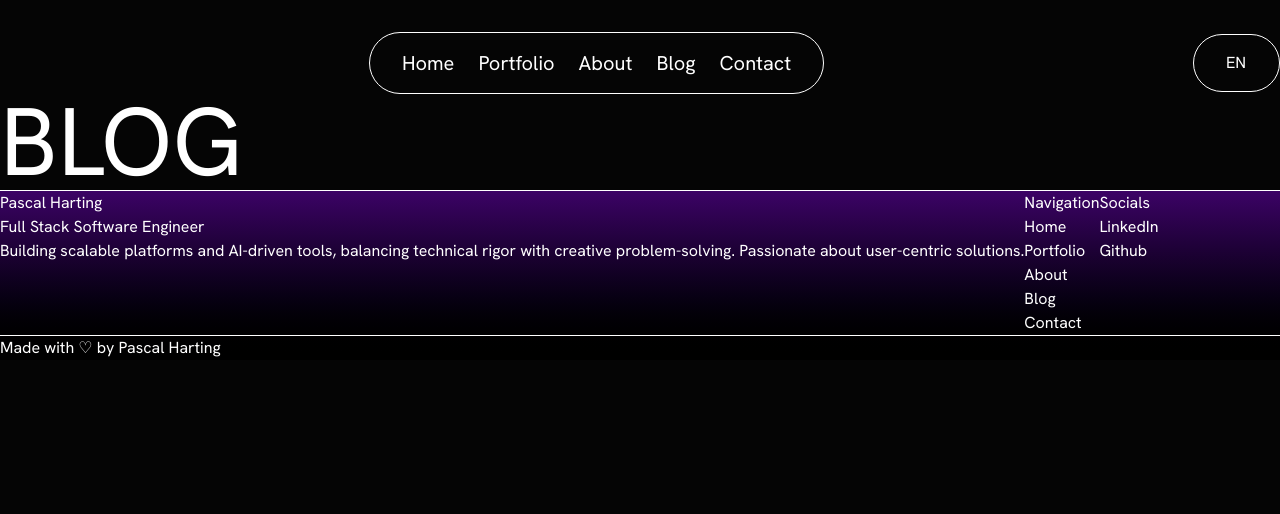
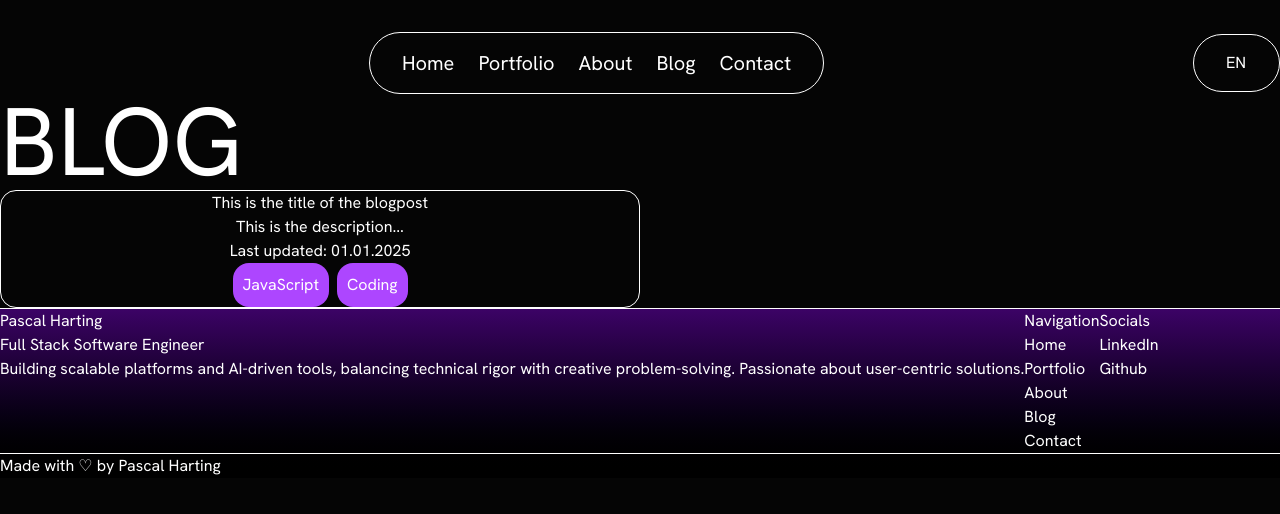
Before and after one commit to p-harting/portfolio, a Next.js app: page /en/blog in a window 1280 px wide. Shown: the top 514 px of the page. Built offline with nearby package versions, Linux system fonts and the light colour scheme.

Commit message:
Create basic SinglePost component to display a list of blogposts

```diff
--- a/app/[lang]/(root)/blog/page.tsx
+++ b/app/[lang]/(root)/blog/page.tsx
@@ -1,5 +1,10 @@
+import SinglePost from "@/components/SinglePost";
+
 export default function Page() {
   return (
-    <h1 className="text-8xl text-white">BLOG</h1>
+    <>
+      <h1 className="text-8xl text-white">BLOG</h1>
+      <SinglePost />
+    </>
   );
 }
--- /dev/null
+++ b/components/SinglePost.tsx
@@ -0,0 +1,17 @@
+import Link from "next/link"
+
+export default function SinglePost() {
+    return (
+        <Link href="/blog/hello-world">
+            <div className="flex flex-col justify-center items-center text-white border border-white w-6/12 rounded-2xl">
+                <h2>This is the title of the blogpost</h2>
+                <p>This is the description...</p>
+                <p>Last updated: 01.01.2025</p>
+                <div className="flex gap-2">
+                    <div className="bg-purple-500 rounded-2xl p-2.5">JavaScript</div>
+                    <div className="bg-purple-500 rounded-2xl p-2.5">Coding</div>
+                </div>
+            </div>
+        </Link>
+    )
+}
```
